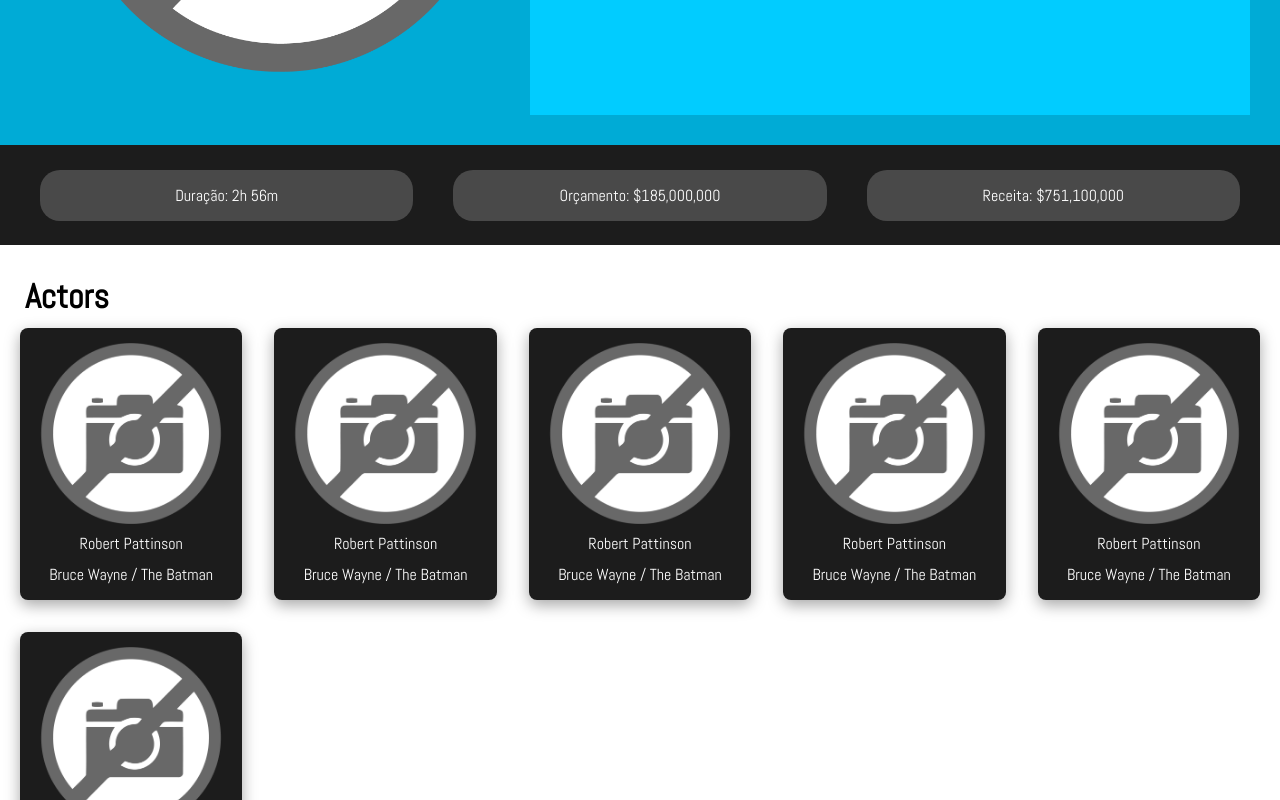
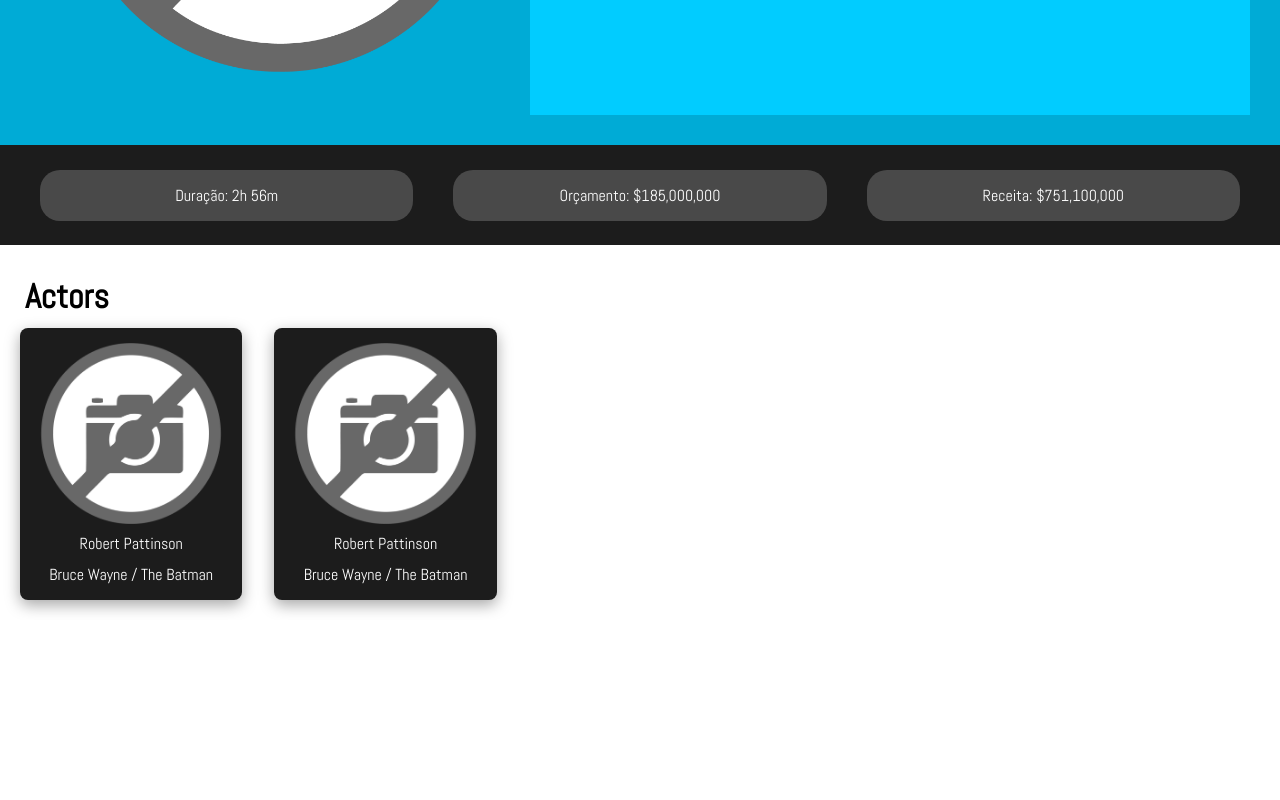
Before and after one commit to FilipiMachado/amazing-movies-vuejs, a Vue app: page /#/moviesinfo in a window 1280 px wide. Shown: the part 512-1312 px from the top of the page. After the commit the page ends 1132 px from the top, so only its background shows below. Built offline with nearby package versions, Linux system fonts and the light colour scheme.

Commit message:
working on movies info

```diff
--- a/src/components/HeroImage.vue
+++ b/src/components/HeroImage.vue
@@ -32,7 +32,6 @@ export default {
       this.popularMovieTitle = data.results[0].original_title
       this.popularMovieDescription = data.results[0].overview
       this.popularMoviesBackgroundImg = "http://image.tmdb.org/t/p/w780" + data.results[0].backdrop_path
-      console.log(this.popularMoviesBackgroundImg)
     },
   },
 };
@@ -47,14 +46,16 @@ export default {
   position: relative;
 }
 .heroimage-text__wrapper {
-  z-index: 100;
-  max-width: 700px;
+  max-width: 800px;
   position: absolute;
   bottom: 40px;
   color: #fff;
   display: flex;
   flex-direction: column;
   margin-left: 30px;
+  background-color: #1c1c1c9a;
+  padding: 30px;
+  border-radius: 10px;
 }
 .heroimage-text__title {
   font-size: 2.0rem;
--- a/src/components/MoviesGrid.vue
+++ b/src/components/MoviesGrid.vue
@@ -7,7 +7,7 @@
     <div class="moviesgrid__main-content">
       <div class="moviesgrid__grid-container">
         <div v-for="movie in moviesData" :key="movie.id" class="moviesgrid__movie-wrapper">
-          <a @click="openSingleMoviePage" class="moviesgrid__movie-link">
+          <a @click="openSingleMoviePage(movieInfo)" class="moviesgrid__movie-link">
             <img class="moviesgrid__movie-image"
                  :src="'http://image.tmdb.org/t/p/w780' + movie.poster_path"
                  alt="movie_image">
@@ -15,20 +15,25 @@
         </div>
       </div>
     </div>
+    <MoviesInfo v-if="isHomePage"/>
   </div>
 </template>
 
 <script>
 import SearchBar from './SearchBar.vue'
+import MoviesInfo from './MoviesInfo.vue'
 
 export default {
   name: 'MoviesGrid',
   components: {
     SearchBar,
+    MoviesInfo,
   },
   data() {
     return {
       moviesData: undefined,
+      movieInfo: undefined,
+      isHomePage: false,
     }
   },
   mounted() {
@@ -44,7 +49,8 @@ export default {
     getFilteredMovies(value) {
       this.moviesData = value
     },
-    openSingleMoviePage() {
+    openSingleMoviePage(e) {
+      console.log(e)
       this.$router.push('/moviesinfo')
     },
   },
--- a/src/components/MoviesInfo.vue
+++ b/src/components/MoviesInfo.vue
@@ -38,26 +38,6 @@
     <div class="moviesinfo__actors__container">
       <span class="moviesinfo__actors__title">Actors</span>
       <div class="moviesinfo__actors__rows-container">
-        <div class="moviesinfo__actors__row">
-          <img class="moviesinfo__actors__row-img" src="../assets/no-image-available.png" alt="">
-          <span class="moviesinfo__actors__row-actor-name">Robert Pattinson</span>
-          <span class="moviesinfo__actors__row-character-name">Bruce Wayne / The Batman</span>
-        </div>
-        <div class="moviesinfo__actors__row">
-          <img class="moviesinfo__actors__row-img" src="../assets/no-image-available.png" alt="">
-          <span class="moviesinfo__actors__row-actor-name">Robert Pattinson</span>
-          <span class="moviesinfo__actors__row-character-name">Bruce Wayne / The Batman</span>
-        </div>
-        <div class="moviesinfo__actors__row">
-          <img class="moviesinfo__actors__row-img" src="../assets/no-image-available.png" alt="">
-          <span class="moviesinfo__actors__row-actor-name">Robert Pattinson</span>
-          <span class="moviesinfo__actors__row-character-name">Bruce Wayne / The Batman</span>
-        </div>
-        <div class="moviesinfo__actors__row">
-          <img class="moviesinfo__actors__row-img" src="../assets/no-image-available.png" alt="">
-          <span class="moviesinfo__actors__row-actor-name">Robert Pattinson</span>
-          <span class="moviesinfo__actors__row-character-name">Bruce Wayne / The Batman</span>
-        </div>
         <div class="moviesinfo__actors__row">
           <img class="moviesinfo__actors__row-img" src="../assets/no-image-available.png" alt="">
           <span class="moviesinfo__actors__row-actor-name">Robert Pattinson</span>
--- a/src/views/HomeView.vue
+++ b/src/views/HomeView.vue
@@ -21,7 +21,6 @@ export default {
   data() {
     return {}
   },
-  methods: {
-  },
+  methods: {},
 }
 </script>
```
